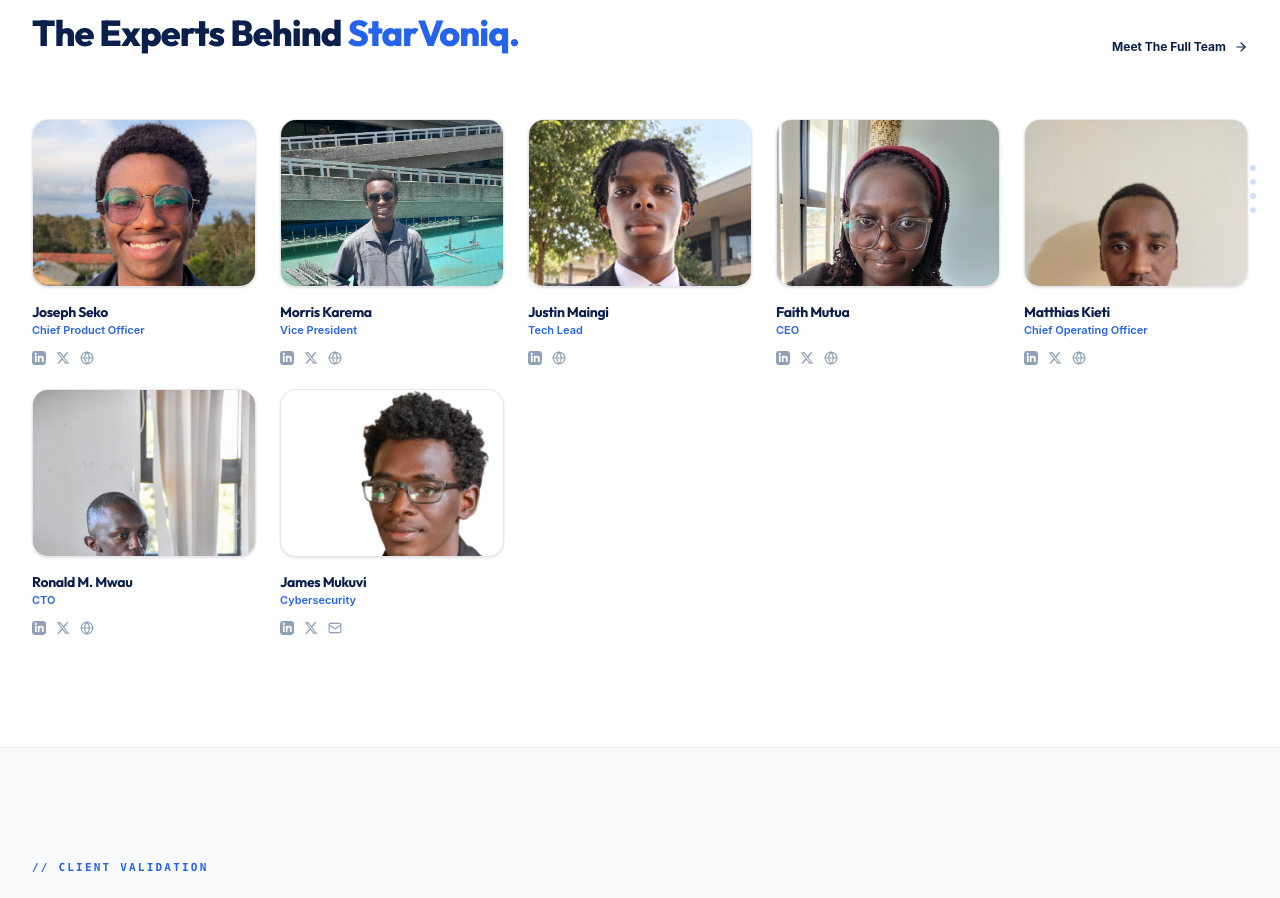
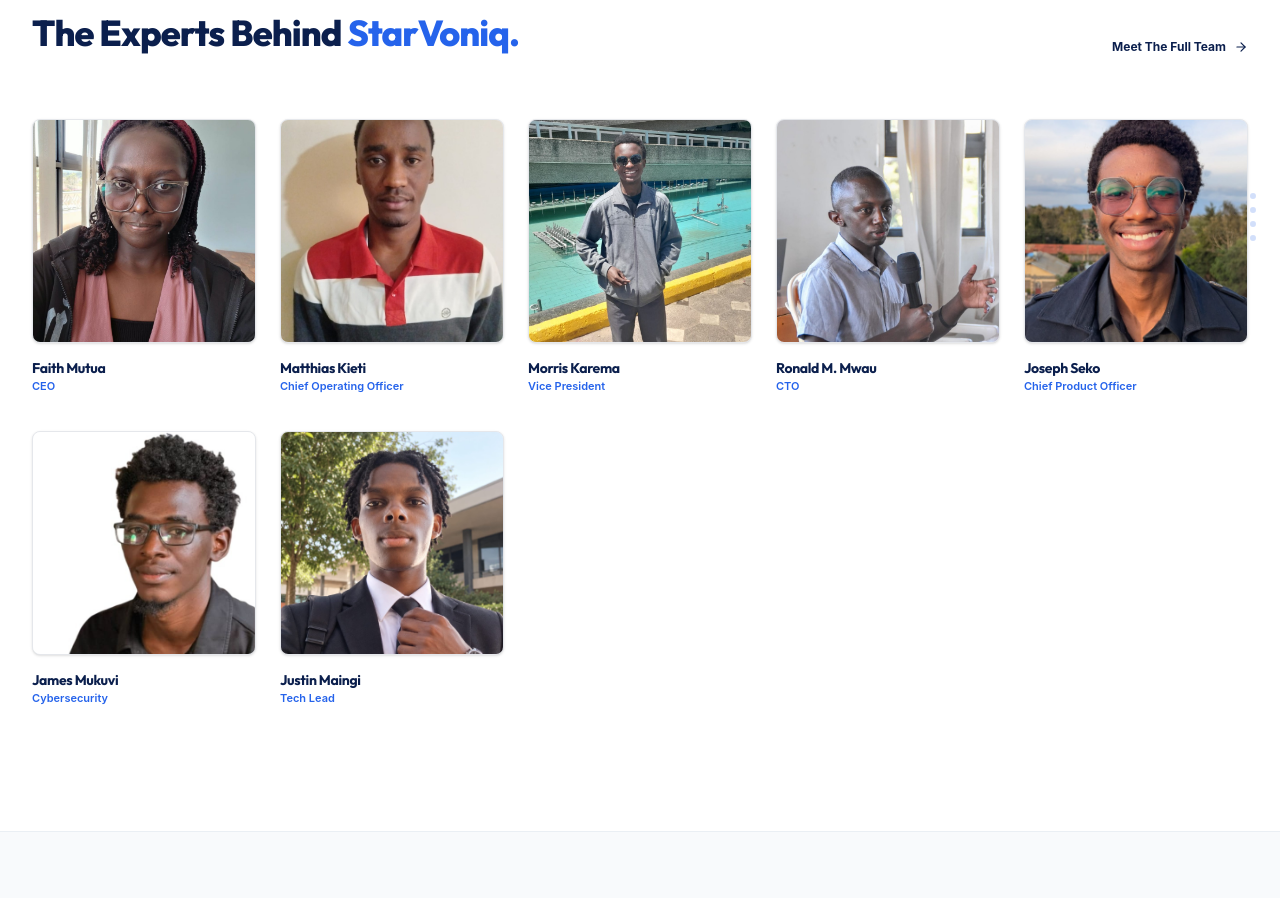
Before and after one commit to starvoniq/company_website, a React (Vite) app: page / in a window 1280 px wide. Shown: the part 4602-5500 px from the top of the page. Built offline with nearby package versions, Linux system fonts and the light colour scheme.

Commit message:
update team photos

```diff
--- a/src/components/TeamSection.tsx
+++ b/src/components/TeamSection.tsx
@@ -44,11 +44,11 @@
               className="flex flex-col group text-left"
             >
               {/* Photo Frame with subtle rounded corners */}
-              <div className="relative aspect-[4/3] w-full rounded-2xl overflow-hidden bg-slate-100 mb-4 border border-[#E5E7EB] group-hover:border-[#2563EB]/40 transition-all duration-300 shadow-sm group-hover:shadow-md">
+              <div className="relative aspect-square w-full rounded-lg overflow-hidden bg-slate-100 mb-4 border border-[#E5E7EB] group-hover:border-[#2563EB]/40 transition-all duration-300 shadow-sm group-hover:shadow-md">
                 <img
                   src={member.image}
                   alt={member.name}
-                  className="w-full h-full object-cover object-top group-hover:scale-105 transition-transform duration-500"
+                  className="w-full h-full object-cover object-center group-hover:scale-105 transition-transform duration-500"
                 />
               </div>
 
@@ -59,49 +59,6 @@
               <p className="text-[11px] font-semibold text-[#2563EB] mb-3">
                 {member.role}
               </p>
-
-              {/* Social Icons */}
-              <div className="flex items-center gap-2.5 text-slate-400">
-                {member.socials.linkedin && (
-                  <a
-                    href={member.socials.linkedin}
-                    target="_blank"
-                    rel="noopener noreferrer"
-                    className="hover:text-[#2563EB] transition-colors"
-                    aria-label={`${member.name} LinkedIn`}
-                  >
-                    <LinkedInIcon className="w-3.5 h-3.5" />
-                  </a>
-                )}
-                {member.socials.twitter && (
-                  <a
-                    href={member.socials.twitter}
-                    target="_blank"
-                    rel="noopener noreferrer"
-                    className="hover:text-[#2563EB] transition-colors"
-                    aria-label={`${member.name} Twitter`}
-                  >
-                    <TwitterXIcon className="w-3.5 h-3.5" />
-                  </a>
-                )}
-                {member.socials.email ? (
-                  <a
-                    href={`mailto:${member.socials.email}`}
-                    className="hover:text-[#2563EB] transition-colors"
-                    aria-label={`${member.name} Email`}
-                  >
-                    <Mail className="w-3.5 h-3.5" />
-                  </a>
-                ) : (
-                  <a
-                    href="#"
-                    className="hover:text-[#2563EB] transition-colors"
-                    aria-label={`${member.name} Website`}
-                  >
-                    <Globe className="w-3.5 h-3.5" />
-                  </a>
-                )}
-              </div>
             </div>
           ))}
         </div>
--- a/src/data/siteData.ts
+++ b/src/data/siteData.ts
@@ -217,40 +217,7 @@
 ];
 
 export const teamData: TeamMember[] = [
-  {
-    id: 'joseph-seko',
-    name: 'Joseph Seko',
-    role: 'Chief Product Officer',
-    image: '/images/joseph-seko.jpg',
-    bio: 'Product visionary driving innovation, user experience, and the strategic direction of our digital solutions.',
-    socials: {
-      linkedin: 'https://linkedin.com',
-      twitter: 'https://twitter.com',
-      github: 'https://github.com',
-    },
-  },
-  {
-    id: 'morris-karema',
-    name: 'Morris Karema',
-    role: 'Vice President',
-    image: '/images/morris-karema.jpg',
-    bio: 'Dynamic leader focused on strategic growth, corporate partnerships, and scaling organizational capabilities.',
-    socials: {
-      linkedin: 'https://linkedin.com',
-      twitter: 'https://twitter.com',
-    },
-  },
-  {
-    id: 'justin-maingi',
-    name: 'Justin Maingi',
-    role: 'Tech Lead',
-    image: '/images/justin-maingi.jpg',
-    bio: 'Expert software engineer driving technical architecture, innovative solutions, and leading agile development teams.',
-    socials: {
-      linkedin: 'https://linkedin.com',
-      github: 'https://github.com',
-    },
-  },
+  // CEO
   {
     id: 'faith-mutua',
     name: 'Faith Mutua',
@@ -263,6 +230,7 @@
       github: 'https://github.com',
     },
   },
+  // COO
   {
     id: 'matthias-kieti',
     name: 'Matthias Kieti',
@@ -275,6 +243,19 @@
       github: 'https://github.com',
     },
   },
+  // Vice President
+  {
+    id: 'morris-karema',
+    name: 'Morris Karema',
+    role: 'Vice President',
+    image: '/images/morris-karema.jpg',
+    bio: 'Dynamic leader focused on strategic growth, corporate partnerships, and scaling organizational capabilities.',
+    socials: {
+      linkedin: 'https://linkedin.com',
+      twitter: 'https://twitter.com',
+    },
+  },
+  // CTO
   {
     id: 'ronald-m-mwau',
     name: 'Ronald M. Mwau',
@@ -287,18 +268,44 @@
       github: 'https://github.com',
     },
   },
-  {
-    id: 'james-mukuvi',
-    name: 'James Mukuvi',
-    role: 'Cybersecurity',
-    image: '/images/james-mukuvi.jpg',
-    bio: 'Security researcher specializing in threat modeling, infrastructure hardening, compliance, and penetration testing.',
-    socials: {
-      linkedin: 'https://linkedin.com',
-      twitter: 'https://twitter.com',
-      email: 'james@starvoniq.com',
+// Chief Product Officer
+    {
+      id: 'joseph-seko',
+      name: 'Joseph Seko',
+      role: 'Chief Product Officer',
+      image: '/images/joseph-seko.jpg',
+      bio: 'Product visionary driving innovation, user experience, and the strategic direction of our digital solutions.',
+      socials: {
+        linkedin: 'https://linkedin.com',
+        twitter: 'https://twitter.com',
+        github: 'https://github.com',
+      },
     },
-  },
+    // Cybersecurity
+    {
+      id: 'james-mukuvi',
+      name: 'James Mukuvi',
+      role: 'Cybersecurity',
+      image: '/images/james-mukuvi.jpg',
+      bio: 'Security researcher specializing in threat modeling, infrastructure hardening, compliance, and penetration testing.',
+      socials: {
+        linkedin: 'https://linkedin.com',
+        twitter: 'https://twitter.com',
+        email: 'james@starvoniq.com',
+      },
+    },
+    // Tech Lead
+    {
+      id: 'justin-maingi',
+      name: 'Justin Maingi',
+      role: 'Tech Lead',
+      image: '/images/justin-maingi.jpg',
+      bio: 'Expert software engineer driving technical architecture, innovative solutions, and leading agile development teams.',
+      socials: {
+        linkedin: 'https://linkedin.com',
+        github: 'https://github.com',
+      },
+    },
 ];
 
 export const testimonialsData: TestimonialItem[] = [
--- a/src/pages/AboutPage.tsx
+++ b/src/pages/AboutPage.tsx
@@ -78,11 +78,11 @@
                 className="p-6 rounded-3xl bg-[#F8FAFC] border border-[#E5E7EB] hover:border-[#2563EB]/40 transition-all duration-300 flex flex-col justify-between group shadow-sm hover:shadow-lg"
               >
                 <div>
-                  <div className="relative aspect-[4/3] w-full rounded-2xl overflow-hidden bg-slate-100 mb-5 border border-[#E5E7EB]">
+                  <div className="relative aspect-square w-full rounded-lg overflow-hidden bg-slate-100 mb-5 border border-[#E5E7EB]">
                     <img
                       src={member.image}
                       alt={member.name}
-                      className="w-full h-full object-cover object-top group-hover:scale-105 transition-transform duration-500"
+                      className="w-full h-full object-cover object-center group-hover:scale-105 transition-transform duration-500"
                     />
                   </div>
 
@@ -92,43 +92,6 @@
                   <p className="text-xs font-semibold text-[#2563EB] mb-3">
                     {member.role}
                   </p>
-                  <p className="text-xs text-slate-600 leading-relaxed mb-6">
-                    {member.bio}
-                  </p>
-                </div>
-
-                <div className="flex items-center gap-3 pt-4 border-t border-[#E5E7EB] text-slate-400">
-                  {member.socials.linkedin && (
-                    <a
-                      href={member.socials.linkedin}
-                      target="_blank"
-                      rel="noopener noreferrer"
-                      className="hover:text-[#2563EB] transition-colors"
-                      aria-label={`${member.name} LinkedIn`}
-                    >
-                      <LinkedInIcon className="w-4 h-4" />
-                    </a>
-                  )}
-                  {member.socials.twitter && (
-                    <a
-                      href={member.socials.twitter}
-                      target="_blank"
-                      rel="noopener noreferrer"
-                      className="hover:text-[#2563EB] transition-colors"
-                      aria-label={`${member.name} Twitter`}
-                    >
-                      <TwitterXIcon className="w-4 h-4" />
-                    </a>
-                  )}
-                  {member.socials.email && (
-                    <a
-                      href={`mailto:${member.socials.email}`}
-                      className="hover:text-[#2563EB] transition-colors"
-                      aria-label={`${member.name} Email`}
-                    >
-                      <Mail className="w-4 h-4" />
-                    </a>
-                  )}
                 </div>
               </div>
             ))}
```
